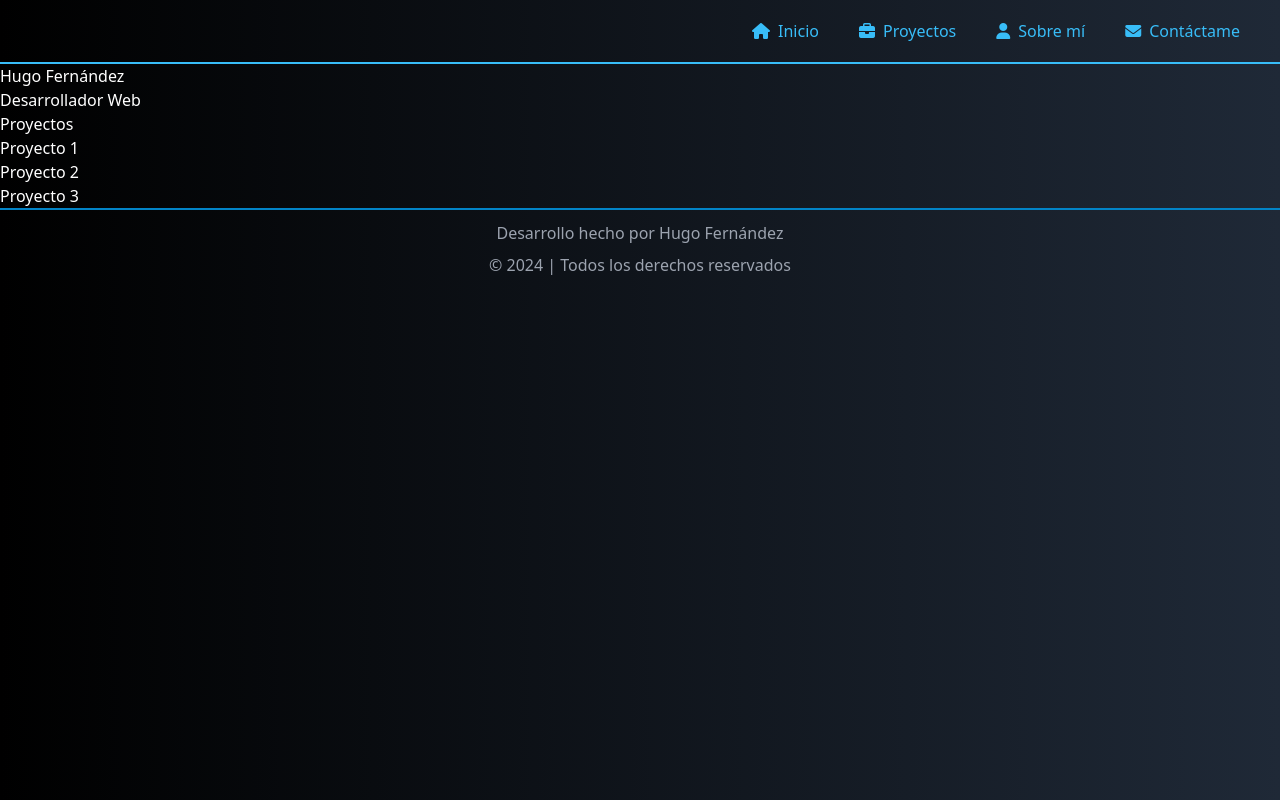
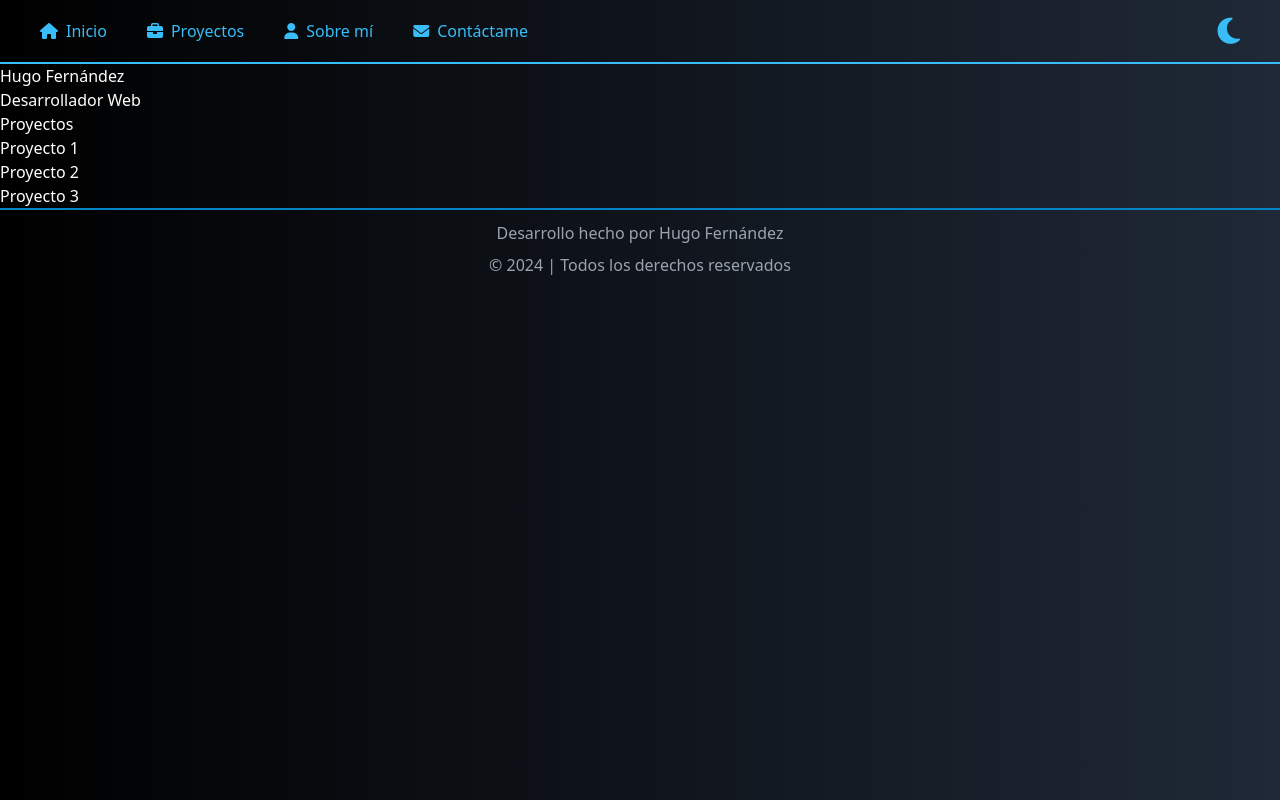
Before and after one commit to Herchi000/portfolio, an Angular app: page / in a window 1280 px wide. Built offline with nearby package versions, Linux system fonts and the light colour scheme.

Commit message:
add header items animation and theme button

```diff
--- a/src/app/app.component.css
+++ b/src/app/app.component.css
@@ -0,0 +1,21 @@
+.underline-animation {
+    position: relative;
+}
+
+.underline-animation::after {
+    content: "";
+    position: absolute;
+    width: 100%;
+    height: 2px;
+    bottom: 0;
+    left: 0;
+    transform: scaleX(0);
+    transform-origin: bottom right;
+    transition: all 0.2s ease-in-out;
+    @apply bg-sky-400;
+}
+
+.underline-animation:hover::after {
+    transform: scaleX(1);
+    transofrm-origin: bottom left;
+}
--- a/src/app/app.component.html
+++ b/src/app/app.component.html
@@ -2,34 +2,45 @@
     class="flex flex-col min-w-full min-h-screen bg-gradient-to-r from-black to-gray-800"
 >
     <header
-        class="flex justify-end items-center w-full h-16 border-b-2 border-sky-400 text-sky-400"
+        class="flex items-center justify-between w-full h-16 border-b-2 border-sky-400 text-sky-400 px-10"
     >
-        <ul class="flex gap-10 px-10">
+        <ul class="flex gap-10">
             <li
-                class="flex gap-2 items-center hover:text-sky-300 transition-colors duration-75 cursor-pointer"
+                class="flex gap-2 items-center hover:text-sky-300 transition-colors duration-75 py-1 cursor-pointer underline-animation"
             >
                 <i class="fa-solid fa-home"></i>
                 <a href="/">Inicio</a>
             </li>
             <li
-                class="flex gap-2 items-center hover:text-sky-300 transition-colors duration-75 cursor-pointer"
+                class="flex gap-2 items-center hover:text-sky-300 transition-colors duration-75 cursor-pointer underline-animation"
             >
                 <i class="fa-solid fa-briefcase"></i>
                 <a href="/about">Proyectos</a>
             </li>
             <li
-                class="flex gap-2 items-center hover:text-sky-300 transition-colors duration-75 cursor-pointer"
+                class="flex gap-2 items-center hover:text-sky-300 transition-colors duration-75 cursor-pointer underline-animation"
             >
                 <i class="fa-solid fa-user"></i>
                 <a href="/portfolio">Sobre mí</a>
             </li>
             <li
-                class="flex gap-2 items-center hover:text-sky-300 transition-colors duration-75 cursor-pointer"
+                class="flex gap-2 items-center hover:text-sky-300 transition-colors duration-75 cursor-pointer underline-animation"
             >
                 <i class="fa-solid fa-envelope"></i>
                 <a href="/contact">Contáctame</a>
             </li>
         </ul>
+
+        <button
+            class="flex text-3xl cursos-pointer hover:text-sky-300 transition-colors duration-100"
+            (click)="toggleDarkMode()"
+        >
+            @if (isDarkMode) {
+                <i class="fa-solid fa-moon"></i>
+            } @else {
+                <i class="fa-solid fa-sun"></i>
+            }
+        </button>
     </header>
 
     <main class="text-white">
--- a/src/app/app.component.ts
+++ b/src/app/app.component.ts
@@ -12,4 +12,9 @@
 export class AppComponent {
   title = "portfolio";
   fullYear = new Date().getFullYear();
+  isDarkMode = true;
+
+  toggleDarkMode() {
+    this.isDarkMode = !this.isDarkMode;
+  }
 }
```
